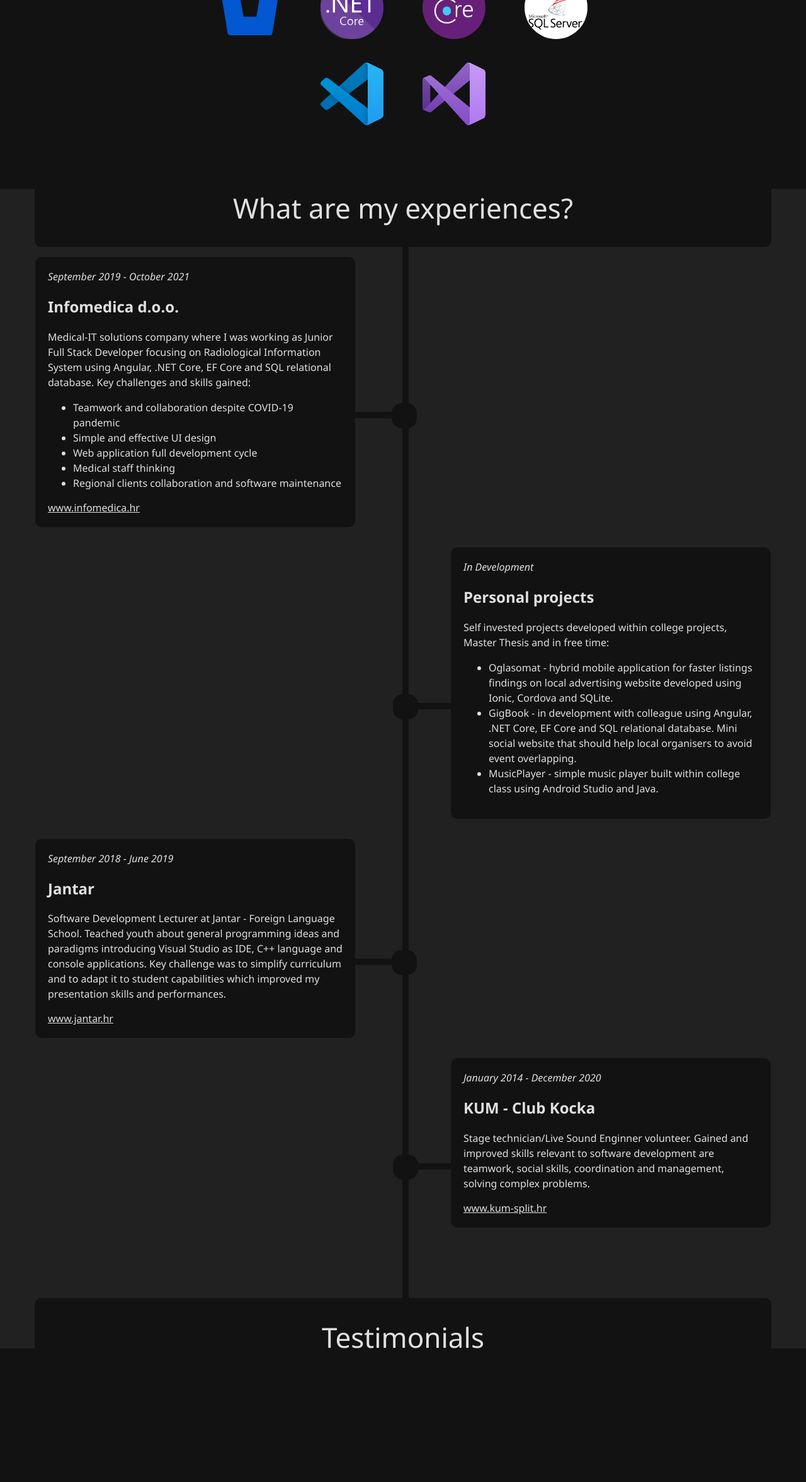
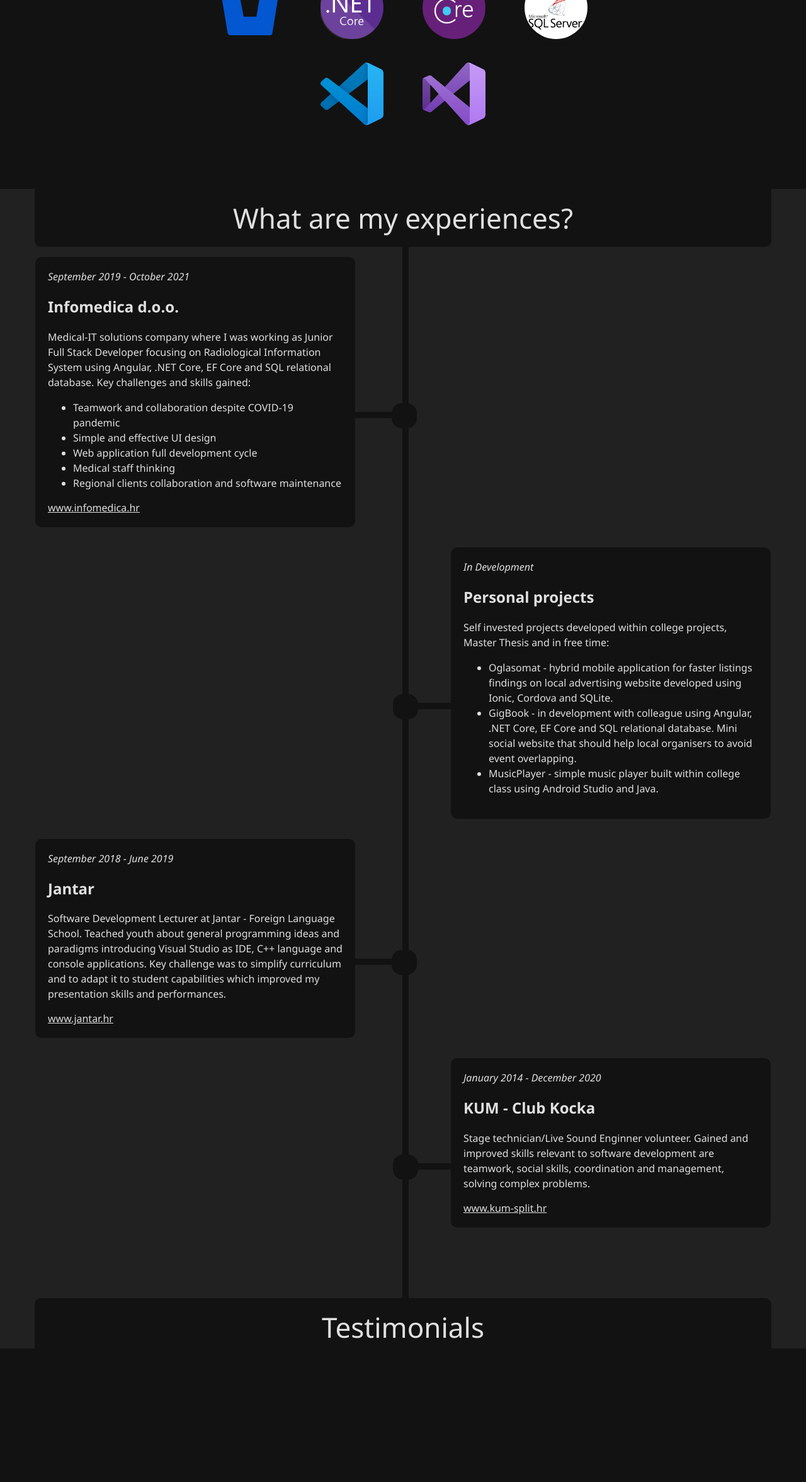
Before and after one commit to dujedusa/dujedusa.github.io, a React (Create React App) app: page / in a window 1280 px wide. Shown: the part 2305-4658 px from the top of the page at 63% size. Built offline with nearby package versions, Linux system fonts and the light colour scheme.

Commit message:
Small UI fixes.

```diff
--- a/src/style.css
+++ b/src/style.css
@@ -110,7 +110,8 @@ label {
   font-size: 2.75rem;
   font-weight: lighter;
   background-color: #121212;
-  padding-bottom: 2rem;
+  padding-bottom: 1rem;
+  padding-top: 1rem;
   border-bottom-left-radius: 10px;
   border-bottom-right-radius: 10px;
 }
@@ -125,7 +126,7 @@ label {
   font-size: 2.75rem;
   font-weight: lighter;
   padding-bottom: 1rem;
-  padding-top: 2rem;
+  padding-top: 1rem;
   border-top-left-radius: 10px;
   border-top-right-radius: 10px;
 }
@@ -657,7 +658,6 @@ label {
 }
 
 @media only screen and (max-width: 600px) {
-  .testimonial-container,
   .about-container {
     padding: 0 1rem 0 1rem;
   }
```
Also changed, not shown: 2 other files (tests, documents, lock files or other folders).
